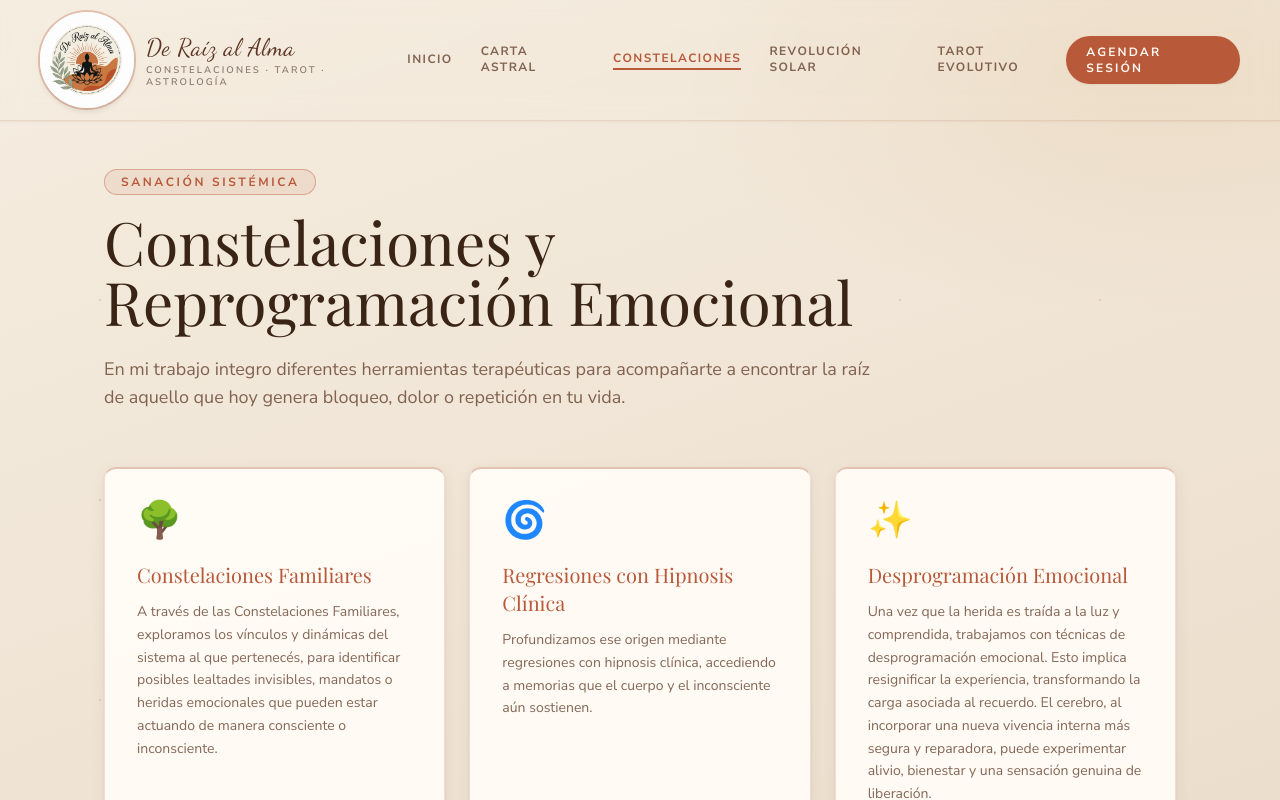
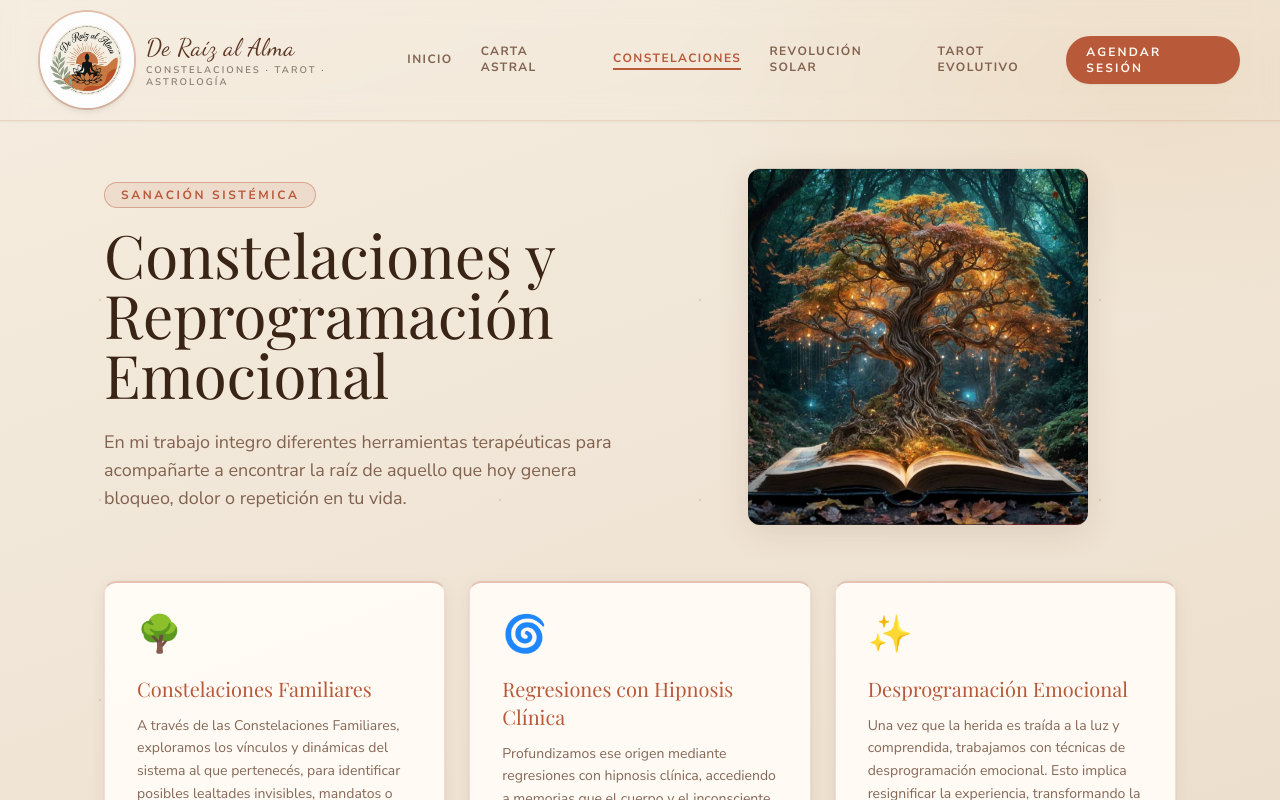
Before and after one commit to MatiasCardoso-000/DeRaizAlAlma, a React (Vite) app: page /#/constelaciones in a window 1280 px wide. Shown: the top 800 px of the page. Built offline with nearby package versions, Linux system fonts and the light colour scheme; a web font is replaced by a local one.

Commit message:
Imagen de arbol saliendo de libro en seccion constelaciones

```diff
--- a/src/pages/Constelaciones.tsx
+++ b/src/pages/Constelaciones.tsx
@@ -1,4 +1,6 @@
 import PageLayout from "../components/PageLayout";
+// @ts-ignore
+import arbolLibroImg from "../assets/arbol-libro.jpeg";
 
 const WA_URL = `https://wa.me/5491162373100?text=${encodeURIComponent("Hola! Quiero agendar mi sesion de Constelaciones. Siento que es el momento de sanar desde la raiz.")}`;
 
@@ -24,7 +26,8 @@ export default function Constelaciones() {
   return (
     <PageLayout>
       {/* Hero */}
-      <section className="mb-14 max-w-3xl animate-fade-in-up">
+      <section className="mb-14 grid md:grid-cols-2 md:items-center gap-10 animate-fade-in-up">
+        <div>
           <p className="mb-4 inline-block rounded-full border border-[#B8593A]/40 bg-[#B8593A]/10 px-4 py-1 text-xs font-bold uppercase tracking-[0.22em] text-[#B8593A]">
             Sanación Sistémica
           </p>
@@ -35,6 +38,14 @@ export default function Constelaciones() {
             En mi trabajo integro diferentes herramientas terapéuticas para acompañarte a encontrar
             la raíz de aquello que hoy genera bloqueo, dolor o repetición en tu vida.
           </p>
+        </div>
+        <div className="flex justify-center">
+          <img
+            src={arbolLibroImg}
+            alt="Árbol de la vida"
+            className="w-full max-w-[340px] rounded-xl object-cover shadow-aura ring-2 ring-[#B8593A]/25 animate-float"
+          />
+        </div>
       </section>
 
       {/* Cards */}
```
Also changed, not shown: src/App.tsx (+6 -6 lines), src/assets/arbol-libro.jpeg (added). Lines whose indentation alone changed are shown as unchanged.
